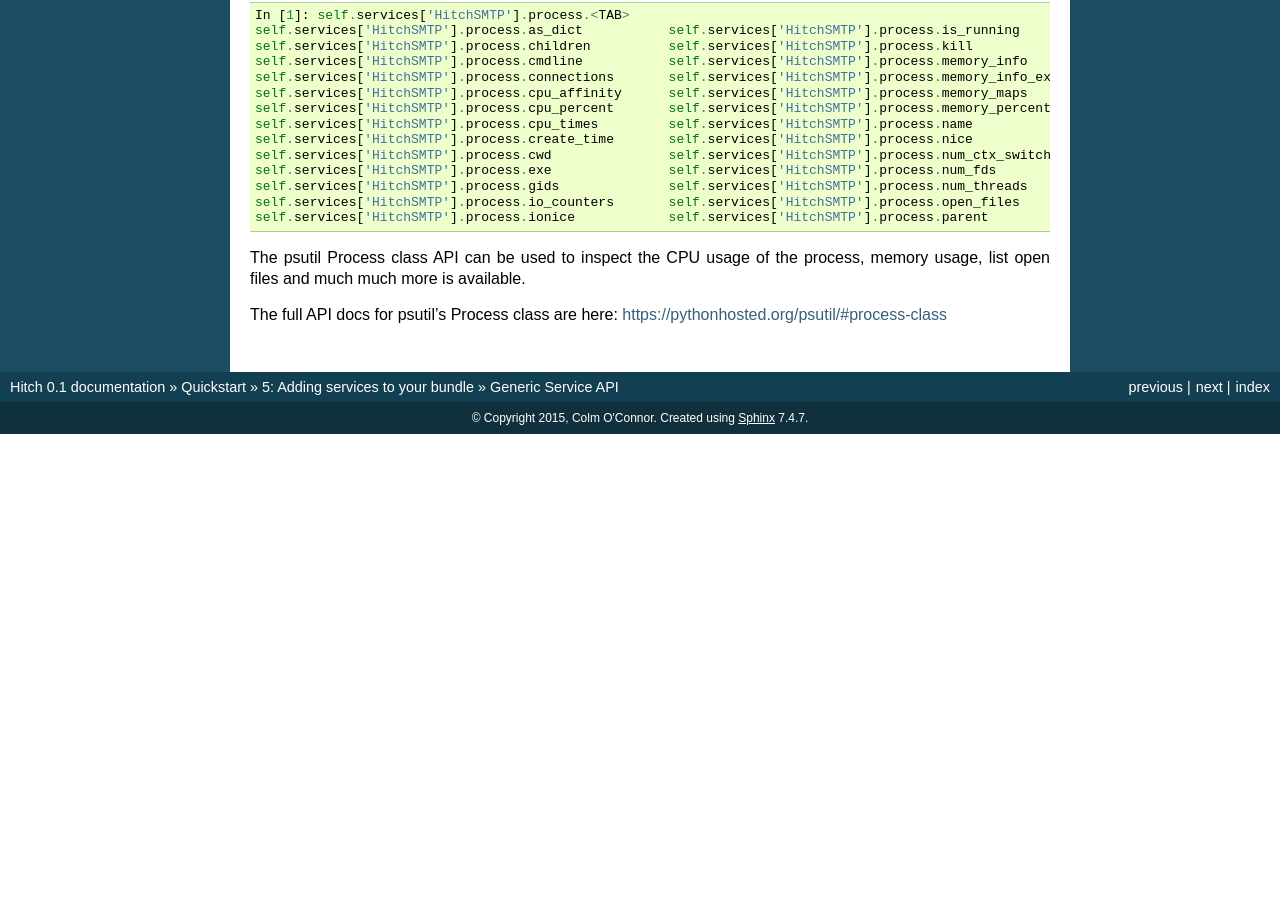
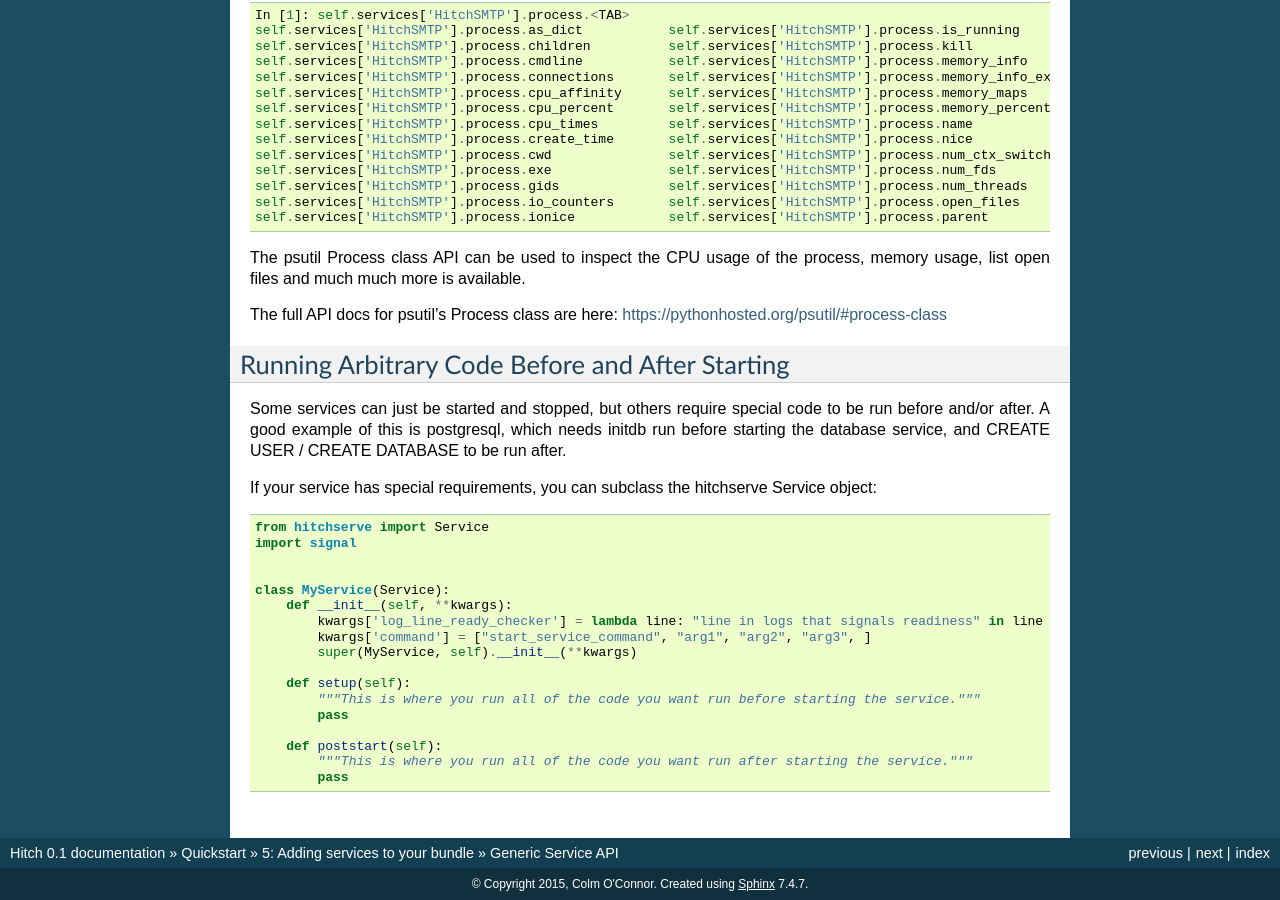
Before and after one commit to hitchtest/hitch, a Sphinx documentation site: the page built from docs/api/generic_service_api.rst, in a window 1280 px wide and 900 px high, scrolled down 2165 px. Built offline with Sphinx 7.4.7, drawn with Linux system fonts in a browser that asks for light colours; pages that are not in the unit, such as notebooks, are missing from menus; before the commit the page ends 2599 px from its top, so only the background shows below that; some of the changed text lies outside the part shown.

Commit message:
DOCS : Updated generic service API docs.

```diff
--- a/docs/api/generic_service_api.rst
+++ b/docs/api/generic_service_api.rst
@@ -144,3 +144,35 @@
 The psutil Process class API can be used to inspect the CPU usage of the process, memory usage, list open files and much much more is available.
 
 The full API docs for psutil's Process class are here: https://pythonhosted.org/psutil/#process-class
+
+
+Running Arbitrary Code Before and After Starting
+------------------------------------------------
+
+Some services can just be started and stopped, but others require special
+code to be run before and/or after. A good example of this is postgresql,
+which needs initdb run before starting the database service, and CREATE
+USER / CREATE DATABASE to be run after.
+
+If your service has special requirements, you can subclass the hitchserve
+Service object:
+
+.. code-block:: python
+
+    from hitchserve import Service
+    import signal
+
+
+    class MyService(Service):
+        def __init__(self, **kwargs):
+            kwargs['log_line_ready_checker'] = lambda line: "line in logs that signals readiness" in line
+            kwargs['command'] = ["start_service_command", "arg1", "arg2", "arg3", ]
+            super(MyService, self).__init__(**kwargs)
+
+        def setup(self):
+            """This is where you run all of the code you want run before starting the service."""
+            pass
+
+        def poststart(self):
+            """This is where you run all of the code you want run after starting the service."""
+            pass
--- a/docs/quickstart/1_creating_a_skeleton_test.rst
+++ b/docs/quickstart/1_creating_a_skeleton_test.rst
@@ -10,7 +10,7 @@
 
 .. note::
 
-    You can still test your python 2 application without installing python 2 through your package manager. How? Read on and find out.
+    You can use hitch to test your app using python 2 or python 3 or even both.
 
 On Ubuntu::
 
```
Also changed, not shown: other parts of docs/quickstart/1_creating_a_skeleton_test.rst (+1 -1 lines), docs/api/postgres.rst (+11 -11 lines).
